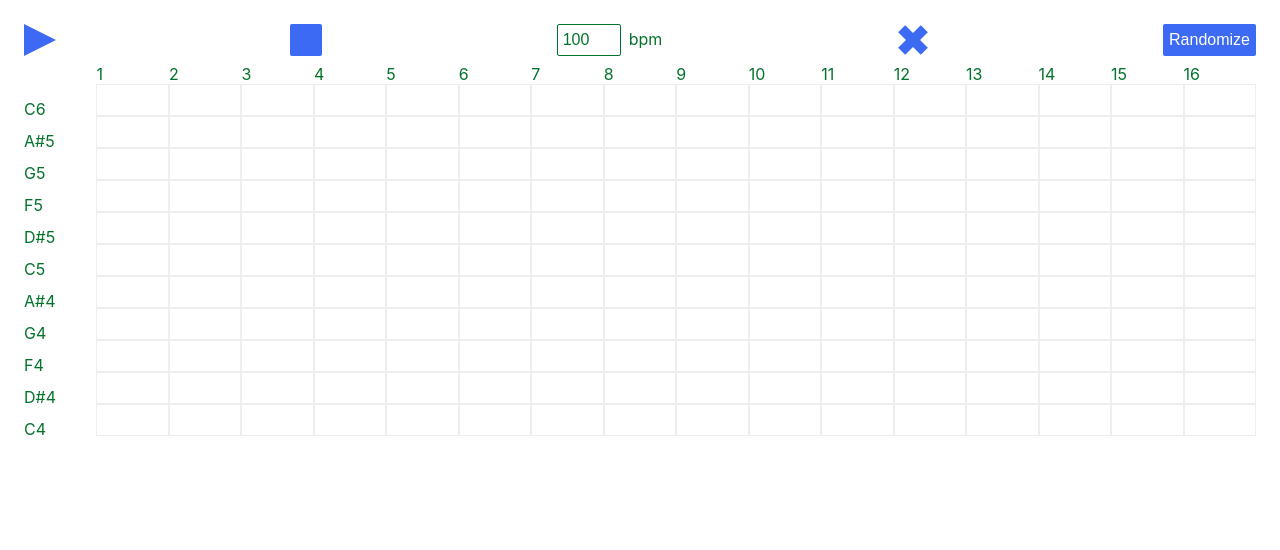
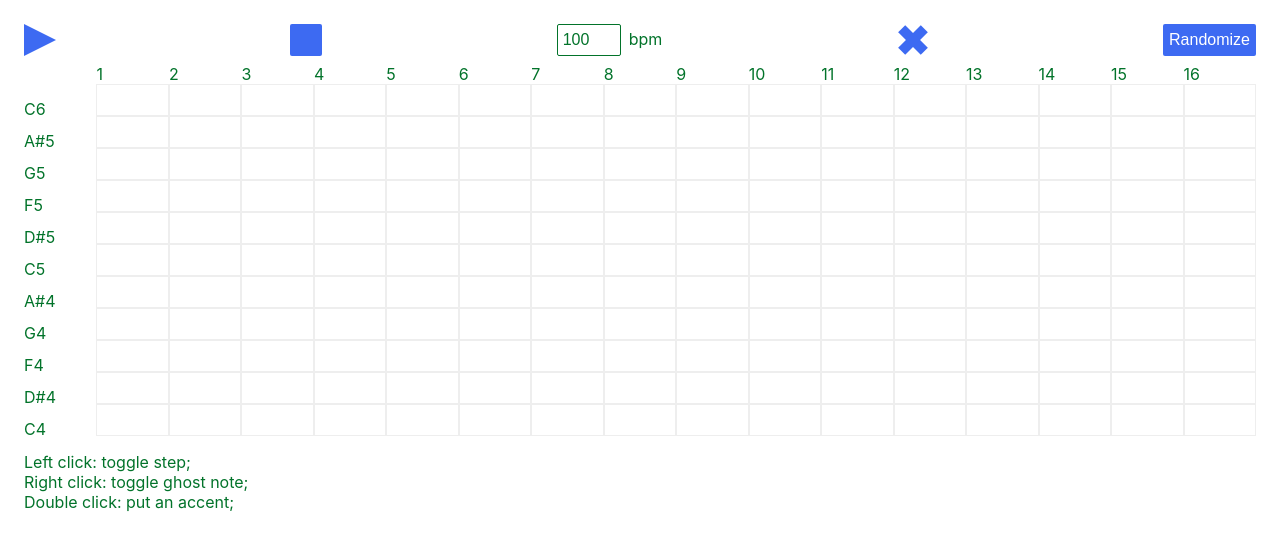
Before and after one commit to oshibka404/sequencer, a React (Create React App) app: page / in a window 1280 px wide. Shown: the top 550 px of the page. Built offline with nearby package versions, Linux system fonts and the light colour scheme; no server answers.

Commit message:
add instructions

```diff
--- a/src/components/App.css
+++ b/src/components/App.css
@@ -112,6 +112,9 @@
   border-top: 10px solid;
 }
 
+.help {
+  margin-top: 16px;
+}
 
 /* Color Theme Swatches in Hex */
 .Collections-1-hex { color: #0540F2; }
--- a/src/components/App.tsx
+++ b/src/components/App.tsx
@@ -70,6 +70,11 @@ const App: React.FC = () => {
         isGhostEditing={isGhostEditing}
         setIsGhostEditing={setIsGhostEditing}
       />
+      <div className="help">
+        Left click: toggle step; <br />
+        Right click: toggle ghost note; <br />
+        Double click: put an accent; <br />
+      </div>
     </div>
   );
 }
```
